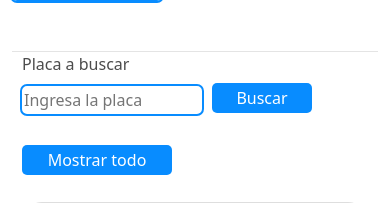
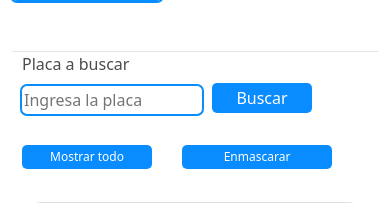
Before and after one commit to Alejandrovc6467/ProyectoBD, a PHP site: the page made by index.php in a window 390 px wide. Shown: the part 943-1146 px from the top of the page. Run offline with PHP 8.4, Linux system fonts and the light colour scheme; data that the repository does not hold is empty; some libraries are stand-ins or nearby versions.

Commit message:
enmascarado added

```diff
--- a/controller/IndexController.php
+++ b/controller/IndexController.php
@@ -84,6 +84,19 @@ class IndexController
     }
 
 
+    public function obtenerMotocicletasEnmascarado()
+    {
+        require 'model/userModel.php';
+        $userModel = new userModel();
+
+        $lista = $userModel->obtenerMotocicletasEnmascarado();
+
+        header('Content-Type: application/json');
+        echo json_encode($lista);
+        exit;
+    }
+
+
     public function BuscarMotocicletaPorPlaca()
     {
         require 'model/userModel.php';
--- a/model/userModel.php
+++ b/model/userModel.php
@@ -58,6 +58,13 @@ class userModel
         return $resultado;
     }
 
+    public function obtenerMotocicletasEnmascarado()
+    {
+        $consulta = $this->db->query('CALL ObtenerMotocicletasActivasConDetallesEnmascarado()');
+        $resultado = $consulta->fetchAll();
+        return $resultado;
+    }
+
     public function BuscarMotocicletaPorPlaca($placa)
     {
         $consulta = $this->db->prepare('call BuscarMotocicletaPorPlaca(?)');
--- a/public/css/buscar.css
+++ b/public/css/buscar.css
@@ -13,7 +13,10 @@
     flex-direction: row;
 }
 
-
+.botones_mostar_container{
+    display: flex;
+    flex-direction: row;
+}
 
 .componentesFormulario_buscar{
     margin-left: 10px;
@@ -51,22 +54,48 @@
     margin-left: 30px;
 }
 
+.butonmostrar_enmascararado{
+    background-color: #088cff;
+    color: rgb(255, 255, 255);
+    border-radius: 5px;
+    padding: 1px 10px;
+    border-color: transparent;
+    width: 200px;
+    margin-top: 31px;
+    margin-left: 30px;
+}
 
 
-@media all and (max-width:530px){
-
+@media all and (max-width:992px){
     .buscar {
         flex-direction: column;
         align-items: flex-start;
     }
+
+    .butonmostrar_todo{
+        margin-left: 10px;
+
+    }
+
+
+}
+
+
+@media all and (max-width:530px){
 
     .botonesFormulario_buscar{
         margin-left: 10px;
     }
 
     .butonmostrar_todo{
-        margin-left: 10px;
+        font-size: 12px;
+        width: 130px;
     }
+
+    .butonmostrar_enmascararado{
+        width: 150px;
+        font-size: 12px;
+     }
 
 
 }
--- a/public/header.php
+++ b/public/header.php
@@ -14,7 +14,7 @@
 	<link rel="stylesheet" href="public/css/bienvenida.css?1"/>
 	<link rel="stylesheet" href="public/css/head.css?54">
 	<link rel="stylesheet" href="public/css/home.css?2">
-	<link rel="stylesheet" href="public/css/buscar.css?37821"/>
+	<link rel="stylesheet" href="public/css/buscar.css?2"/>
 	<link rel="stylesheet" href="public/css/tabla.css?71">
 
 
--- a/public/js/buscar.js
+++ b/public/js/buscar.js
@@ -1,3 +1,4 @@
+
 // Entra en accion cuando se presiona el botón "buscar"
 $("#botonesFormulario_buscar").on("click", ".botonBuscar", function() {
 
@@ -114,9 +115,29 @@ $("#botonesFormulario_buscar").on("click", ".botonBuscar", function() {
 
   });
 
-  // Entra en accion cuando se presiona el boton "mostrar todo"
-  $("#botonesFormulario_mostrar_todo").on("click", ".butonmostrar_todo", function() {
+// Entra en accion cuando se presiona el boton "mostrar todo"
+$("#botonesFormulario_mostrar_todo").on("click", ".butonmostrar_todo", function() {
 
+  obtenerMotocicletas();
+
+});
+
+
+
+
+var enmascarar = false;//para controlar el enmascarado, quitar luego para un futuro proyecto
+
+// Entra en accion cuando se presiona el boton "butonmostrar_enmascararado"
+$("#botonesFormulario_enmascararado").on("click", ".butonmostrar_enmascararado", function() {
+
+  enmascarar = !enmascarar;
+
+  if(enmascarar){
+    obtenerMotocicletasEnmascarado();
+
+  }else{
     obtenerMotocicletas();
+  }
 
-  });
+
+});
--- a/view/home.php
+++ b/view/home.php
@@ -81,6 +81,7 @@ include('public/menu.php');
   <div class="buscar">
 
     <div class="buscar_form_container">
+
       <div class="componentesFormulario_buscar">
         <label>Placa a buscar</label><br>
         <input type="text"  name="placa_a_buscar" id="placa_a_buscar" placeholder="Ingresa la placa"  autocomplete required >
@@ -89,11 +90,21 @@ include('public/menu.php');
       <div class="botonesFormulario_buscar" id="botonesFormulario_buscar">
         <button value="Buscar" id="buttonbuscar" class="botonBuscar">Buscar</button>
       </div>
+
     </div>
 
-    <div class="botonesFormulario_mostrar_todo" id="botonesFormulario_mostrar_todo">
-      <button value="Mostrar" id="butonmostrar_todo" class="butonmostrar_todo">Mostrar todo</button>
+    <div class="botones_mostar_container">
+
+      <div class="botonesFormulario_mostrar_todo" id="botonesFormulario_mostrar_todo">
+        <button value="Mostrar" id="butonmostrar_todo" class="butonmostrar_todo">Mostrar todo</button>
+      </div>
+
+      <div class="botonesFormulario_mostrar_todo" id="botonesFormulario_enmascararado">
+        <button value="Mostrar" id="butonmostrar_enmascararado" class="butonmostrar_enmascararado">Enmascarar</button>
+      </div>
+
     </div>
+
 
   </div>
 
@@ -216,8 +227,8 @@ include('public/menu.php');
 <!--mis js, podria llamarlas en el footer, pero en realidad solo necesito que se carguen estos .js solo cuando estoy en esta pagina no en todas, si fuera un .js que si necesito para todas las paginas pues ese si seria la mejor opcion ponerlo ahi-->
 <script src="public/js/registrarMotocicleta.js?578784"></script>
 <script src="public/js/deleteFisco_deleteLofico_update.js?9578784"></script>
-<script src="public/js/obtenerMotocicletas.js?1"></script>
-<script src="public/js/buscar.js?2"></script>
+<script src="public/js/obtenerMotocicletas.js?2"></script>
+<script src="public/js/buscar.js?6"></script>
 
 
 
```
Also changed, not shown: public/js/obtenerMotocicletas.js (+66 -0 lines), script/SQLQuery_1.sql (+22 -0 lines).
